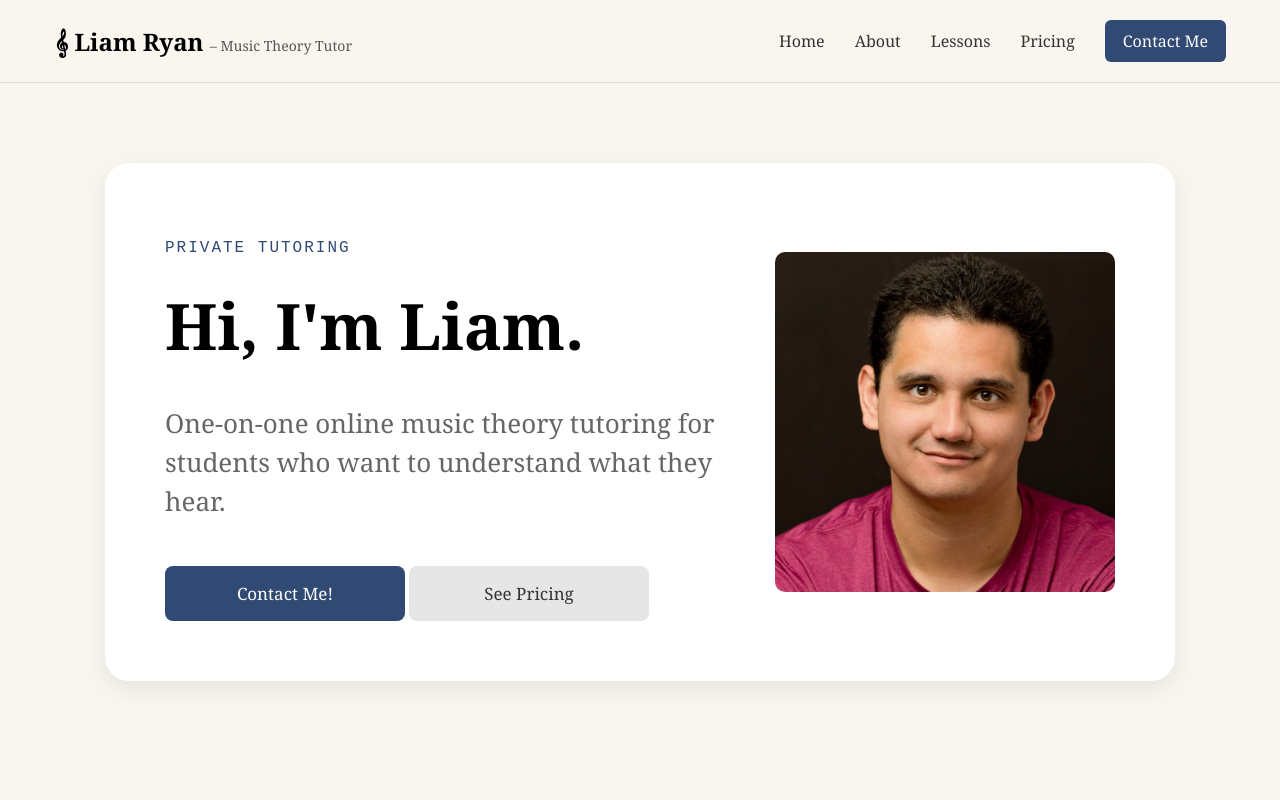
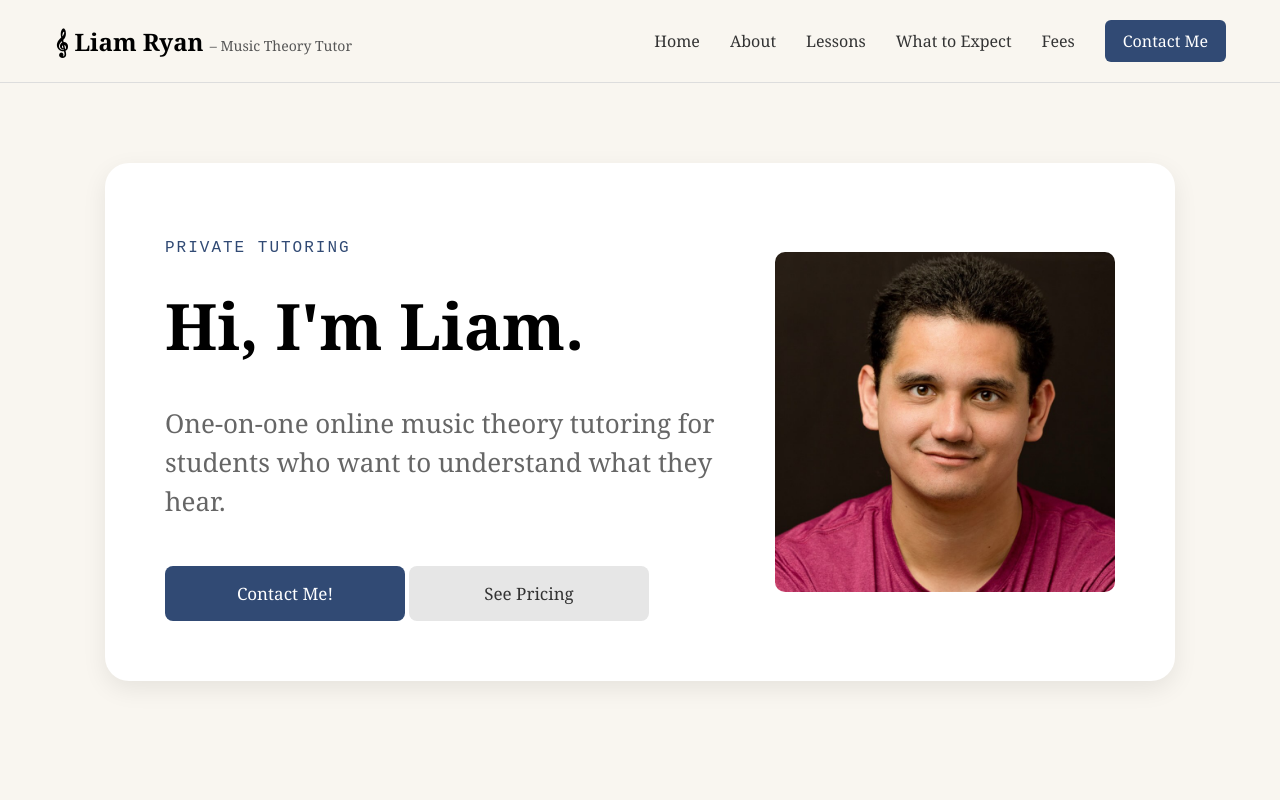
Before and after one commit to thatliamryan/liamryanmusic, a plain HTML site: page index.html in a window 1280 px wide. Shown: the top 800 px of the page. Drawn offline with Linux system fonts and the light colour scheme.

Commit message:
Update header

```diff
--- a/header.html
+++ b/header.html
@@ -8,7 +8,8 @@
         <a href="index.html">Home</a>
         <a href="about.html">About</a>
         <a href="lessons.html">Lessons</a>
-        <a href="pricing.html">Pricing</a>
+        <a href="lessons.html">What to Expect</a>
+        <a href="pricing.html">Fees</a>
         <a href="contact.html" class="nav-button">Contact Me</a>
     </nav>
 
```
